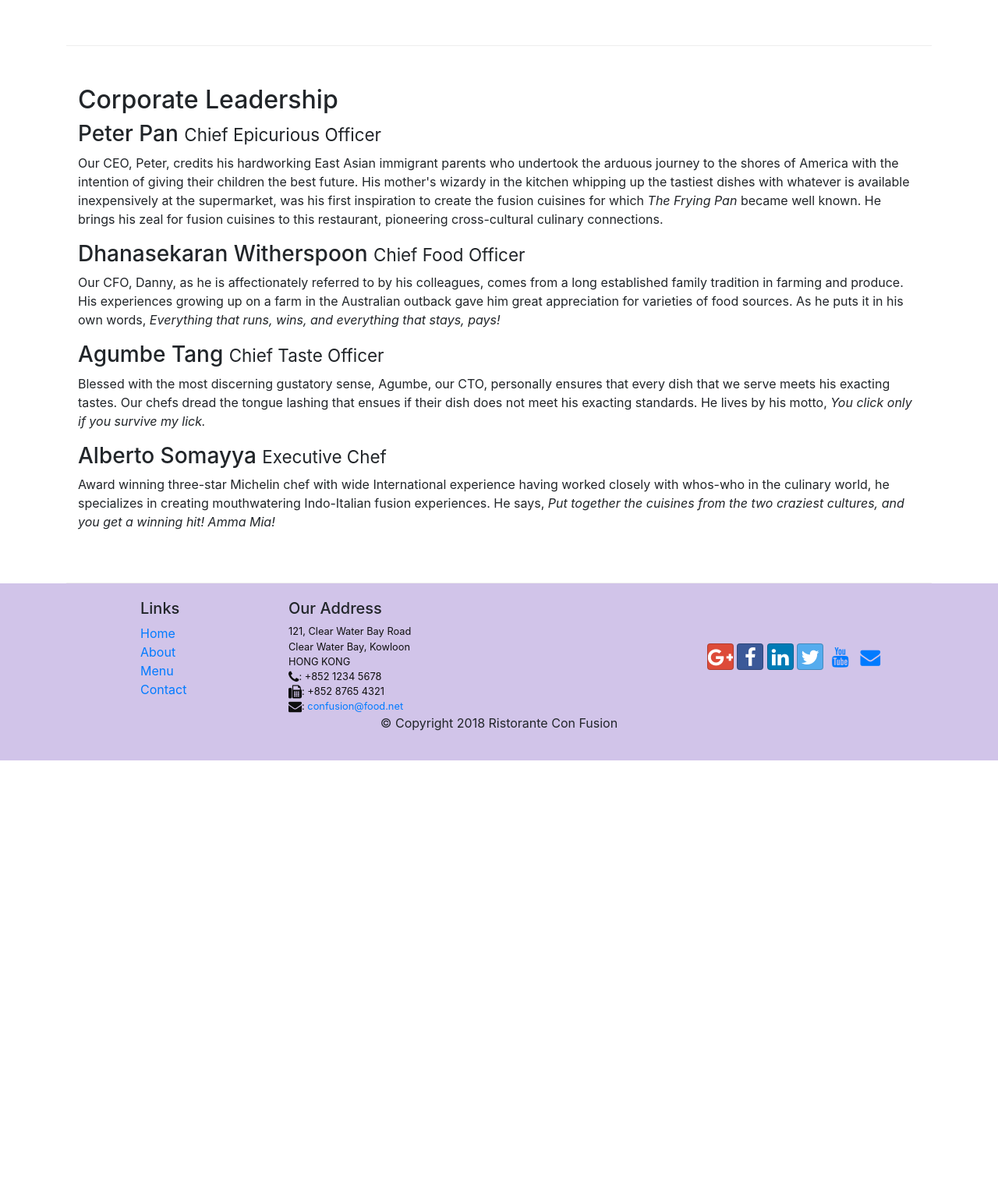
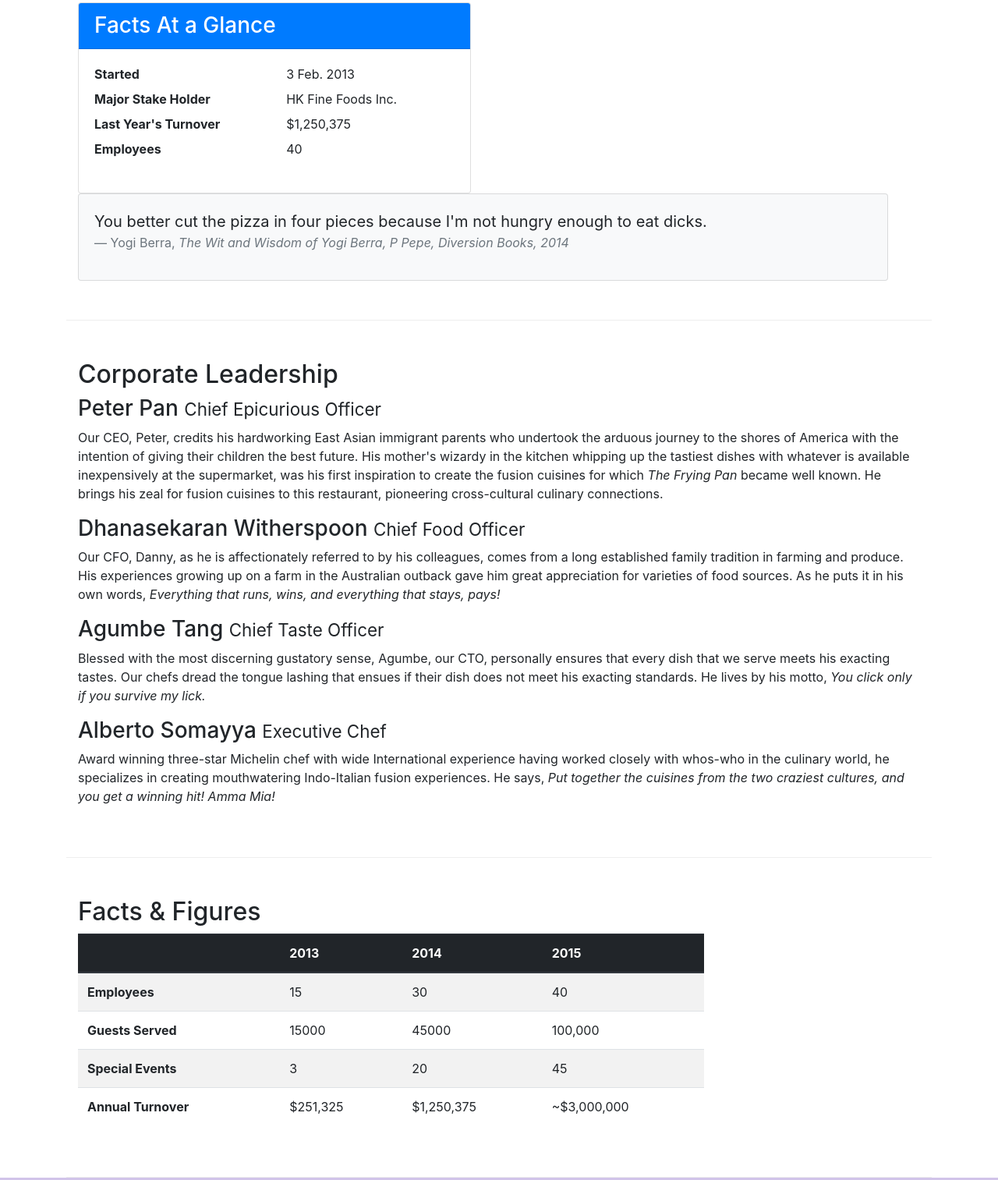
Before and after one commit to Couperin1668/CourseraBootstrap, a website: page aboutus.html in a window 1280 px wide. Shown: the part 806-2319 px from the top of the page at 78% size. Before the commit the page ends 1781 px from the top, so only its background shows below. Drawn offline with nearby package versions, Linux system fonts and the light colour scheme.

Commit message:
tables/cards added

```diff
--- a/aboutus.html
+++ b/aboutus.html
@@ -62,6 +62,33 @@
                 <p>The restaurant traces its humble beginnings to <em>The Frying Pan</em>, a successful chain started by our CEO, Mr. Peter Pan, that featured for the first time the world's best cuisines in a pan.</p>
             </div>
             <div>
+                <div class="col-12 col-sm-6">
+                    <div class="card">
+                        <h3 class="card-header bg-primary text-white">Facts At a Glance</h3>
+                        <div class="card-body">
+                            <dl class="row">
+                                <dt class="col-6">Started</dt>
+                                <dd class="col-6">3 Feb. 2013</dd>
+                                <dt class="col-6">Major Stake Holder</dt>
+                                <dd class="col-6">HK Fine Foods Inc.</dd>
+                                <dt class="col-6">Last Year's Turnover</dt>
+                                <dd class="col-6">$1,250,375</dd>
+                                <dt class="col-6">Employees</dt>
+                                <dd class="col-6">40</dd>
+                            </dl>
+                        </div>
+                    </div>
+                </div>
+                <div class="col-12">
+                    <div class="card card-body bg-light">
+                        <blockquote class="blockquote">
+                            <p class="mb-0">You better cut the pizza in four pieces because I'm not hungry enough to eat dicks.</p>
+                            <footer class="blockquote-footer">Yogi Berra,
+                                <cite title="Source Title">The Wit and Wisdom of Yogi Berra, P Pepe, Diversion Books, 2014</cite>
+                            </footer>
+                        </blockquote>
+                    </div>
+                </div>
             </div>
         </div>
 
@@ -78,8 +105,53 @@
                 <h3>Alberto Somayya <small>Executive Chef</small></h3>
                 <p class="d-none d-sm-block">Award winning three-star Michelin chef with wide International experience having worked closely with whos-who in the culinary world, he specializes in creating mouthwatering Indo-Italian fusion experiences. He says, <em>Put together the cuisines from the two craziest cultures, and you get a winning hit! Amma Mia!</em></p>
             </div>
-       </div>
+        </div>
+        <div class="row row-content">
+            <div class="col-12 col-sm-9">
+                <h2>Facts &amp; Figures</h2>
+                <div class="table-responsive">
+                    <table class="table table-striped">
+                        <thead class="thead-dark">
+                            <tr>
+                                <th>&nbsp;</th>
+                                <th>2013</th>
+                                <th>2014</th>
+                                <th>2015</th>
+                            </tr>
+                        </thead>
+                        <tbody>
+                            <tr>
+                                <th>Employees</th>
+                                <td>15</td>
+                                <td>30</td>
+                                <td>40</td>
+                            </tr>
+                            <tr>
+                                <th>Guests Served</th>
+                                <td>15000</td>
+                                <td>45000</td>
+                                <td>100,000</td>
+                            </tr>
+                            <tr>
+                                <th>Special Events</th>
+                                <td>3</td>
+                                <td>20</td>
+                                <td>45</td>
+                            </tr>
+                            <tr>
+                                <th>Annual Turnover</th>
+                                <td>$251,325</td>
+                                <td>$1,250,375</td>
+                                <td>~$3,000,000</td>
+                            </tr>
+                        </tbody>
+                    </table>
+                </div>
+            </div>
+            <div class="col-12 col-sm-3">
 
+            </div>
+        </div>
     </div>
 
     <footer class="footer">
```
